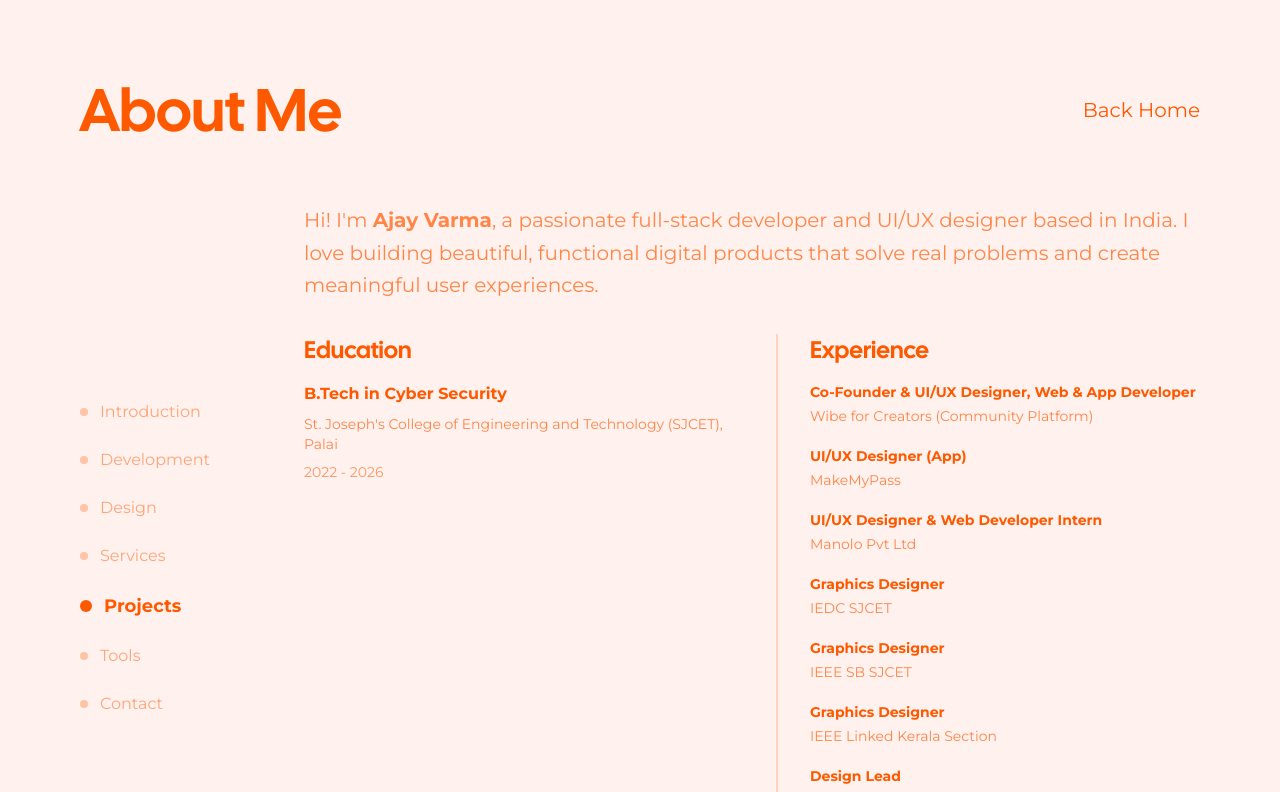
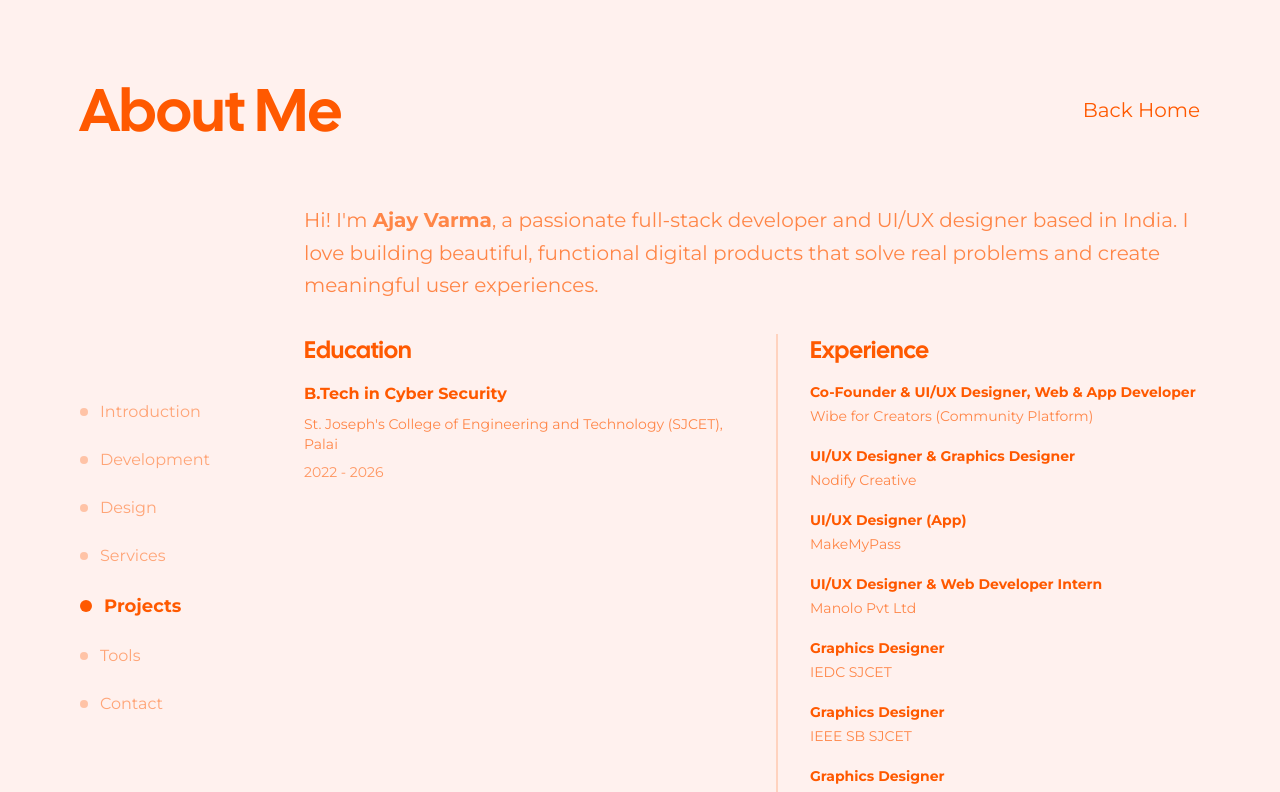
Before and after one commit to varmadesigns/Portfolio2, a React (Vite) app: page /about in a window 1280 px wide. Shown: the top 792 px of the page. Built offline with nearby package versions, Linux system fonts and the light colour scheme.

Commit message:
Update About.jsx

```diff
--- a/src/pages/About.jsx
+++ b/src/pages/About.jsx
@@ -274,6 +274,10 @@ const About = () => {
                       <p className='font-montserrat font-bold text-[#FF5900] text-sm'>Co-Founder & UI/UX Designer, Web & App Developer</p>
                       <p className='font-montserrat text-[#FF5900]/70 text-sm'>Wibe for Creators (Community Platform)</p>
                     </div>
+                     <div className='flex flex-col gap-1'>
+                      <p className='font-montserrat font-bold text-[#FF5900] text-sm'>UI/UX Designer & Graphics Designer</p>
+                      <p className='font-montserrat text-[#FF5900]/70 text-sm'>Nodify Creative</p>
+                    </div>
                     <div className='flex flex-col gap-1'>
                       <p className='font-montserrat font-bold text-[#FF5900] text-sm'>UI/UX Designer (App)</p>
                       <p className='font-montserrat text-[#FF5900]/70 text-sm'>MakeMyPass</p>
```
